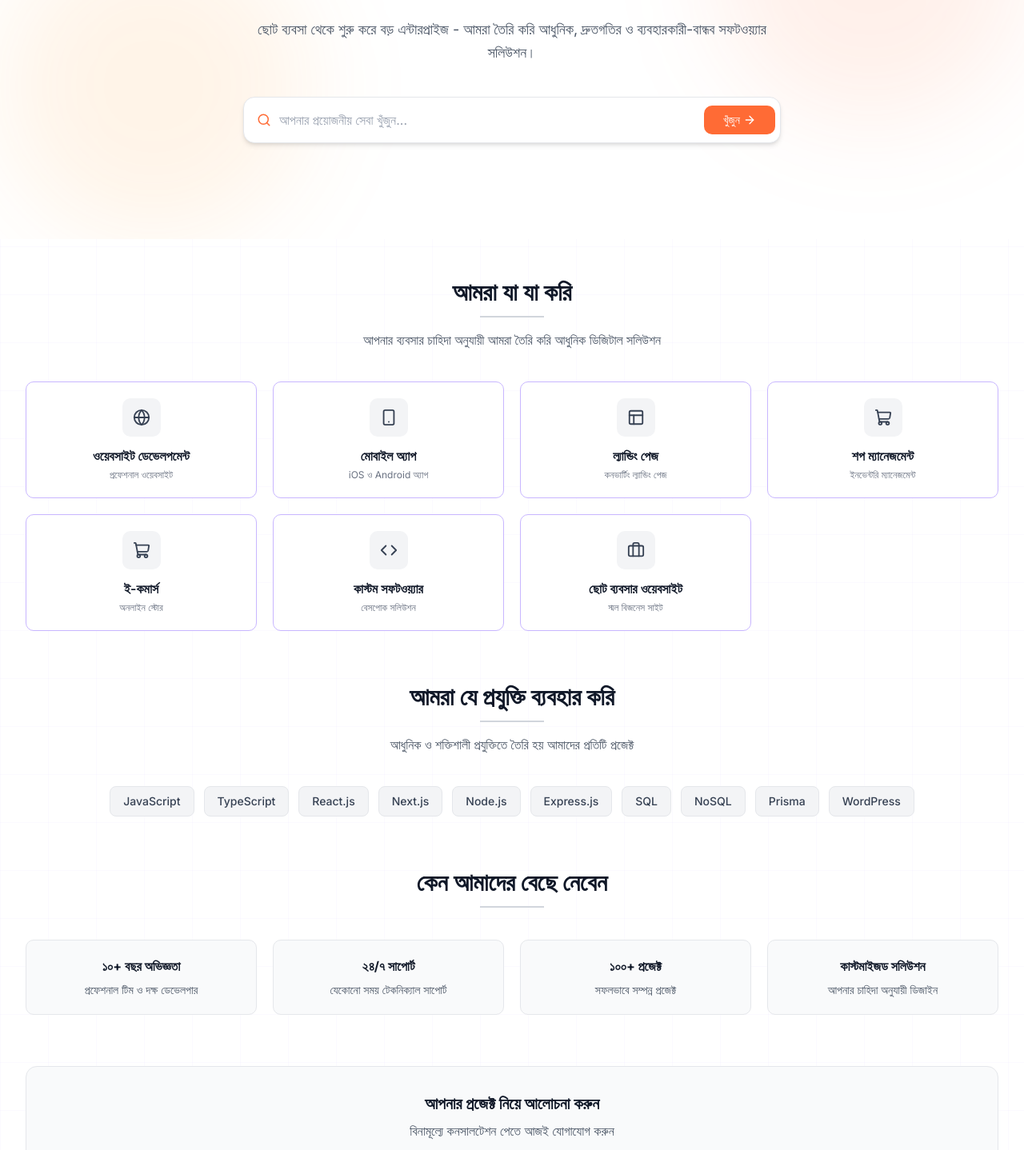
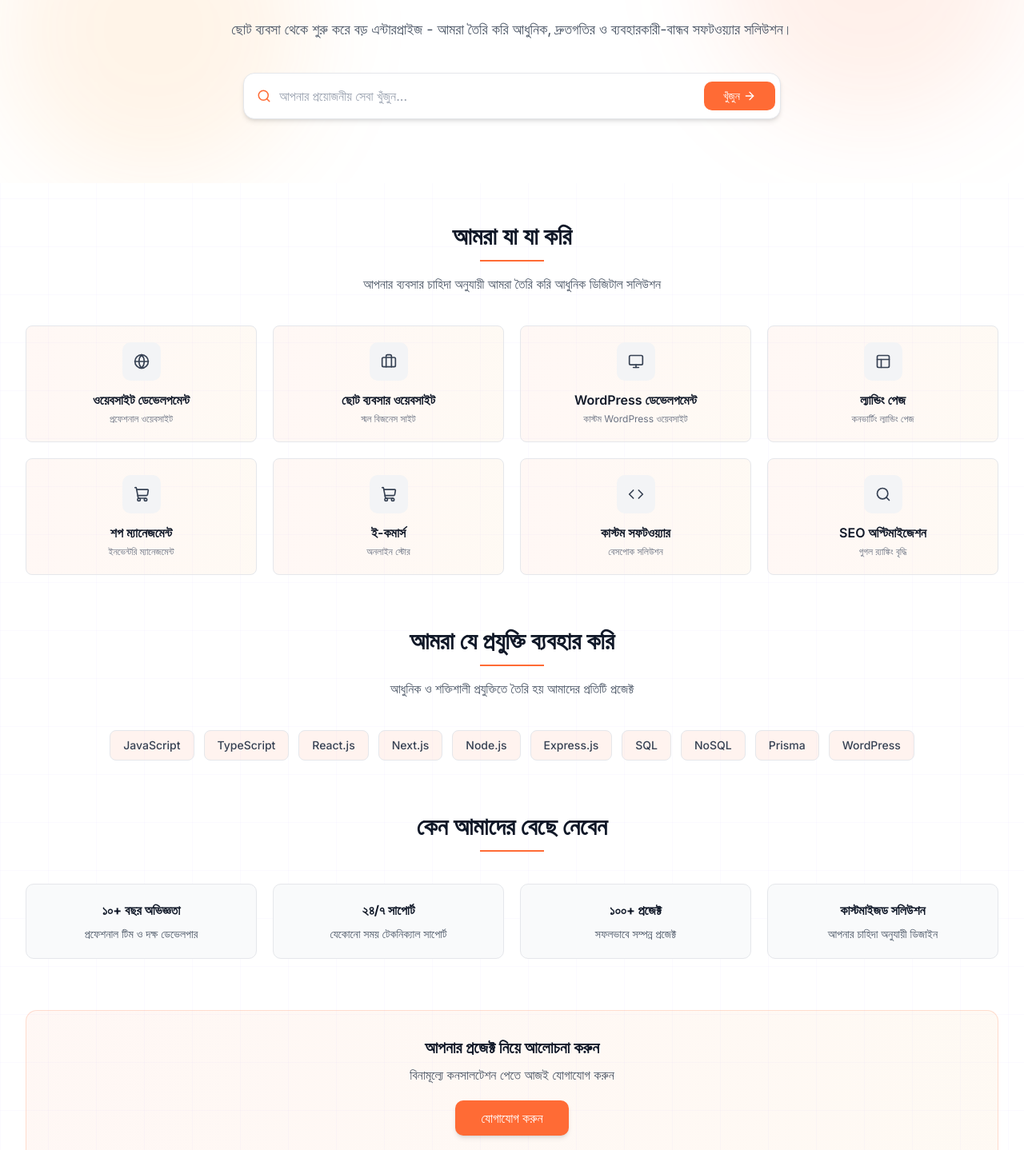
Before and after one commit to MAHIR-DEVES/novasoft-frontend, a Next.js app: page / in a window 1280 px wide. Shown: the part 312-1750 px from the top of the page at 80% size. Built offline with nearby package versions, Linux system fonts and the light colour scheme.

Commit message:
style: about service design update

```diff
--- a/src/components/common/home/AboutService.tsx
+++ b/src/components/common/home/AboutService.tsx
@@ -6,12 +6,23 @@ import {
   Layout,
   Briefcase,
   Globe,
+  Search,
+  Monitor,
 } from 'lucide-react';
 
 const AboutService = () => {
   const services = [
     { name: 'ওয়েবসাইট ডেভেলপমেন্ট', icon: Globe, desc: 'প্রফেশনাল ওয়েবসাইট' },
-    { name: 'মোবাইল অ্যাপ', icon: Smartphone, desc: 'iOS ও Android অ্যাপ' },
+    {
+      name: 'ছোট ব্যবসার ওয়েবসাইট',
+      icon: Briefcase,
+      desc: 'স্মল বিজনেস সাইট',
+    },
+    {
+      name: 'WordPress ডেভেলপমেন্ট',
+      icon: Monitor,
+      desc: 'কাস্টম WordPress ওয়েবসাইট',
+    },
     { name: 'ল্যান্ডিং পেজ', icon: Layout, desc: 'কনভার্টিং ল্যান্ডিং পেজ' },
     {
       name: 'শপ ম্যানেজমেন্ট',
@@ -20,11 +31,8 @@ const AboutService = () => {
     },
     { name: 'ই-কমার্স', icon: ShoppingCart, desc: 'অনলাইন স্টোর' },
     { name: 'কাস্টম সফটওয়্যার', icon: Code, desc: 'বেসপোক সলিউশন' },
-    {
-      name: 'ছোট ব্যবসার ওয়েবসাইট',
-      icon: Briefcase,
-      desc: 'স্মল বিজনেস সাইট',
-    },
+
+    { name: 'SEO অপ্টিমাইজেশন', icon: Search, desc: 'গুগল র‍্যাঙ্কিং বৃদ্ধি' },
   ];
 
   const technologies = [
@@ -48,25 +56,36 @@ const AboutService = () => {
           <h2 className="text-2xl sm:text-3xl font-bold text-gray-900 dark:text-white mb-3">
             আমরা যা যা করি
           </h2>
-          <div className="w-20 h-0.5 bg-gray-300 dark:bg-gray-700 mx-auto"></div>
+          <div className="w-20 h-0.5 bg-[#FF6B35] mx-auto"></div>
           <p className="text-gray-600 dark:text-gray-400 mt-4 max-w-2xl mx-auto">
             আপনার ব্যবসার চাহিদা অনুযায়ী আমরা তৈরি করি আধুনিক ডিজিটাল সলিউশন
           </p>
         </div>
 
-        <div className="grid grid-cols-1 sm:grid-cols-2 md:grid-cols-3 lg:grid-cols-4 gap-5">
+        <div className="grid grid-cols-2 sm:grid-cols-2 md:grid-cols-3 lg:grid-cols-4 gap-2 sm:gap-5">
           {services.map((service, index) => (
             <div
               key={index}
-              className="bg-white dark:bg-gray-900 rounded-lg p-5 text-center border border-[#c8b6ff] dark:border-gray-800 hover:border-[#c8b6ff] dark:hover:border-gray-700 transition-all duration-300 hover:shadow-md"
+              className="bg-gradient-to-r from-[#FF6B35]/5 to-[#F7931E]/5
+                 dark:from-[#FF6B35]/10 dark:to-[#F7931E]/10
+                 rounded-md p-4 sm:p-5 text-center border border-gray-200 dark:border-gray-800
+                 hover:border-[#FF6B35] hover:shadow-lg transition-all duration-300 group"
             >
-              <div className="w-12 h-12 bg-gray-100 dark:bg-gray-800 rounded-lg flex items-center justify-center mx-auto mb-3 text-gray-700 dark:text-gray-300">
-                <service.icon size={22} />
+              <div
+                className="w-10 h-10 sm:w-12 sm:h-12 bg-gray-100 dark:bg-gray-800 rounded-lg
+                      flex items-center justify-center mx-auto mb-3
+                      text-gray-700 dark:text-gray-300
+                      group-hover:bg-[#FF6B35]/10 group-hover:text-[#FF6B35]
+                      transition-all duration-300"
+              >
+                <service.icon size={20} />
               </div>
-              <h3 className="font-semibold text-gray-900 dark:text-white mb-1">
+
+              <h3 className="font-semibold text-gray-900 dark:text-white mb-1 text-sm sm:text-base">
                 {service.name}
               </h3>
-              <p className="text-xs text-gray-500 dark:text-gray-500">
+
+              <p className="text-[11px] sm:text-xs text-gray-500 dark:text-gray-500">
                 {service.desc}
               </p>
             </div>
@@ -80,7 +99,7 @@ const AboutService = () => {
           <h2 className="text-2xl sm:text-3xl font-bold text-gray-900 dark:text-white mb-3">
             আমরা যে প্রযুক্তি ব্যবহার করি
           </h2>
-          <div className="w-20 h-0.5 bg-gray-300 dark:bg-gray-700 mx-auto"></div>
+          <div className="w-20 h-0.5 bg-[#FF6B35] mx-auto"></div>
           <p className="text-gray-600 dark:text-gray-400 mt-4">
             আধুনিক ও শক্তিশালী প্রযুক্তিতে তৈরি হয় আমাদের প্রতিটি প্রজেক্ট
           </p>
@@ -90,7 +109,7 @@ const AboutService = () => {
           {technologies.map((tech, index) => (
             <span
               key={index}
-              className="bg-gray-100 dark:bg-gray-800 rounded-md px-4 py-2 text-sm font-medium text-gray-700 dark:text-gray-300 border border-gray-200 dark:border-gray-700 hover:bg-[#dee2ff] dark:hover:bg-gray-700 transition-all duration-300"
+              className="bg-[#FF6B35]/8 dark:bg-gray-800 rounded-md px-4 py-2 text-sm font-medium text-gray-700 dark:text-gray-300 border border-gray-200 dark:border-gray-700 hover:border-[#FF6B35]  hover:bg-[#FF6B35]/10 hover:text-[#FF6B35] transition-all duration-300 cursor-pointer"
             >
               {tech}
             </span>
@@ -104,10 +123,10 @@ const AboutService = () => {
           <h2 className="text-2xl sm:text-3xl font-bold text-gray-900 dark:text-white mb-3">
             কেন আমাদের বেছে নেবেন
           </h2>
-          <div className="w-20 h-0.5 bg-gray-300 dark:bg-gray-700 mx-auto"></div>
+          <div className="w-20 h-0.5 bg-[#FF6B35] mx-auto"></div>
         </div>
 
-        <div className="grid grid-cols-1 sm:grid-cols-2 lg:grid-cols-4 gap-5">
+        <div className="grid grid-cols-2 sm:grid-cols-2 lg:grid-cols-4 gap-3 sm:gap-5">
           {[
             {
               title: '১০+ বছর অভিজ্ঞতা',
@@ -122,12 +141,12 @@ const AboutService = () => {
           ].map((item, index) => (
             <div
               key={index}
-              className="bg-gray-50 dark:bg-gray-900/50 rounded-lg p-5 text-center border border-gray-200 dark:border-gray-800"
+              className="bg-gray-50 dark:bg-gray-900/50 rounded-lg p-4 sm:p-5 text-center border border-gray-200 dark:border-gray-800 hover:border-[#FF6B35] hover:shadow-md transition-all duration-300 group"
             >
-              <h3 className="font-bold text-gray-900 dark:text-white mb-2">
+              <h3 className="font-bold text-gray-900 dark:text-white mb-2 group-hover:text-[#FF6B35] transition-colors duration-300 text-sm sm:text-base">
                 {item.title}
               </h3>
-              <p className="text-sm text-gray-600 dark:text-gray-400">
+              <p className="text-xs sm:text-sm text-gray-600 dark:text-gray-400">
                 {item.desc}
               </p>
             </div>
@@ -136,14 +155,14 @@ const AboutService = () => {
       </div>
 
       {/* CTA Section */}
-      <div className="text-center bg-gray-50 dark:bg-gray-900/50 rounded-xl p-8 border border-gray-200 dark:border-gray-800">
+      <div className="text-center bg-gradient-to-r from-[#FF6B35]/5 to-[#F7931E]/5 dark:from-[#FF6B35]/10 dark:to-[#F7931E]/10 rounded-xl p-8 border border-[#FF6B35]/20 dark:border-[#FF6B35]/20">
         <h3 className="text-xl font-bold mb-2 text-gray-900 dark:text-white">
           আপনার প্রজেক্ট নিয়ে আলোচনা করুন
         </h3>
         <p className="text-gray-600 dark:text-gray-400 mb-5">
           বিনামূল্যে কনসালটেশন পেতে আজই যোগাযোগ করুন
         </p>
-        <button className="bg-gray-900 dark:bg-white text-white dark:text-gray-900 px-8 py-2.5 rounded-lg font-medium hover:bg-gray-800 dark:hover:bg-gray-100 transition-all duration-300">
+        <button className="bg-[#FF6B35] hover:bg-[#F7931E] text-white px-8 py-2.5 rounded-lg font-medium transition-all duration-300 transform hover:scale-105 shadow-md hover:shadow-lg">
           যোগাযোগ করুন
         </button>
       </div>
--- a/src/components/common/home/Banner.tsx
+++ b/src/components/common/home/Banner.tsx
@@ -1,14 +1,7 @@
 'use client';
 
 import React, { useState } from 'react';
-import {
-  Search,
-  ArrowRight,
-  Sparkles,
-  Code,
-  Smartphone,
-  ShoppingBag,
-} from 'lucide-react';
+import { Search, ArrowRight } from 'lucide-react';
 
 const Banner = () => {
   const [searchQuery, setSearchQuery] = useState('');
@@ -20,16 +13,16 @@ const Banner = () => {
 
   return (
     <div className="relative overflow-hidden bg-white dark:bg-[#0F0B1A]">
-      {/* Simple Background with Warm Orange/Gold Color */}
+      {/* Background */}
       <div className="absolute inset-0">
-        <div className="absolute top-0 right-0 w-96 h-96 bg-[#FF6B35]/10 rounded-full blur-3xl"></div>
-        <div className="absolute bottom-0 left-0 w-96 h-96 bg-[#F7931E]/10 rounded-full blur-3xl"></div>
+        <div className="absolute top-0 right-0 w-64 sm:w-96 h-64 sm:h-96 bg-[#FF6B35]/10 rounded-full blur-3xl"></div>
+        <div className="absolute bottom-0 left-0 w-64 sm:w-96 h-64 sm:h-96 bg-[#F7931E]/10 rounded-full blur-3xl"></div>
       </div>
 
-      <div className="relative z-10 max-w-7xl mx-auto px-4 sm:px-6 lg:px-8 py-16 sm:py-20">
-        <div className="text-center max-w-4xl mx-auto">
+      <div className="relative z-10 max-w-7xl mx-auto px-4 sm:px-6 lg:px-8 py-12 sm:py-16 lg:py-20">
+        <div className="text-center max-w-3xl mx-auto">
           {/* Title */}
-          <h1 className="text-4xl sm:text-5xl lg:text-6xl font-bold mb-6 leading-tight">
+          <h1 className="text-3xl sm:text-4xl md:text-5xl lg:text-6xl font-bold mb-5 sm:mb-6 leading-snug sm:leading-tight">
             <span className="text-gray-900 dark:text-white">
               আপনার ব্যবসাকে
             </span>
@@ -38,25 +31,33 @@ const Banner = () => {
           </h1>
 
           {/* Description */}
-          <p className="text-base sm:text-lg text-gray-600 dark:text-gray-400 mb-10 leading-relaxed max-w-2xl mx-auto">
+          <p className="text-sm sm:text-base md:text-lg text-gray-600 dark:text-gray-400 mb-8 sm:mb-10 leading-relaxed px-2 sm:px-0">
             ছোট ব্যবসা থেকে শুরু করে বড় এন্টারপ্রাইজ - আমরা তৈরি করি আধুনিক,
             দ্রুতগতির ও ব্যবহারকারী-বান্ধব সফটওয়্যার সলিউশন।
           </p>
 
           {/* Search Bar */}
-          <form onSubmit={handleSearch} className="max-w-2xl mx-auto mb-10">
+          <form
+            onSubmit={handleSearch}
+            className="w-full max-w-xl sm:max-w-2xl mx-auto"
+          >
             <div className="relative flex items-center bg-white dark:bg-gray-900 rounded-xl shadow-md border border-gray-200 dark:border-gray-700 focus-within:border-[#FF6B35] focus-within:ring-2 focus-within:ring-[#FF6B35]/20 transition-all duration-300">
-              <Search className="absolute left-4 text-[#FF6B35]" size={18} />
+              <Search
+                className="absolute left-3 sm:left-4 text-[#FF6B35]"
+                size={18}
+              />
+
               <input
                 type="text"
                 value={searchQuery}
                 onChange={e => setSearchQuery(e.target.value)}
                 placeholder="আপনার প্রয়োজনীয় সেবা খুঁজুন..."
-                className="w-full pl-11 pr-32 py-4 bg-transparent rounded-xl outline-none text-gray-900 dark:text-white placeholder-gray-400 text-base"
+                className="w-full pl-10 sm:pl-11 pr-28 sm:pr-32 py-3 sm:py-4 bg-transparent rounded-xl outline-none text-gray-900 dark:text-white placeholder-gray-400 text-sm sm:text-base"
               />
+
               <button
                 type="submit"
-                className="absolute right-1.5 bg-[#FF6B35] text-white px-6 py-2 rounded-lg font-medium hover:bg-[#F7931E] transition-all duration-300 flex items-center gap-1 text-sm"
+                className="absolute right-1.5 bg-[#FF6B35] text-white px-3 sm:px-6 py-2 rounded-lg font-medium hover:bg-[#F7931E] transition-all duration-300 flex items-center gap-1 text-xs sm:text-sm"
               >
                 <span className="hidden sm:inline">খুঁজুন</span>
                 <ArrowRight size={16} />
```
